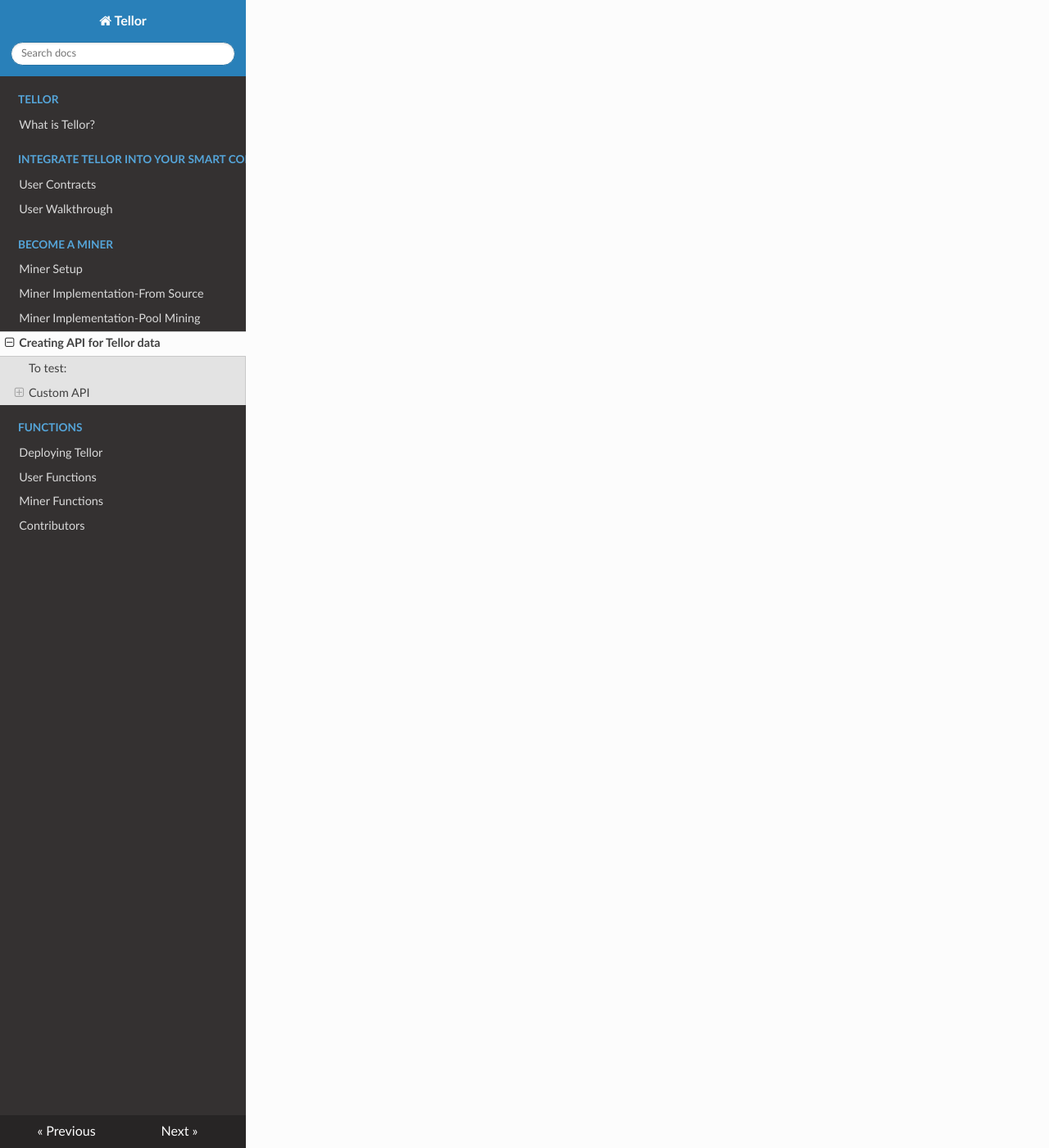
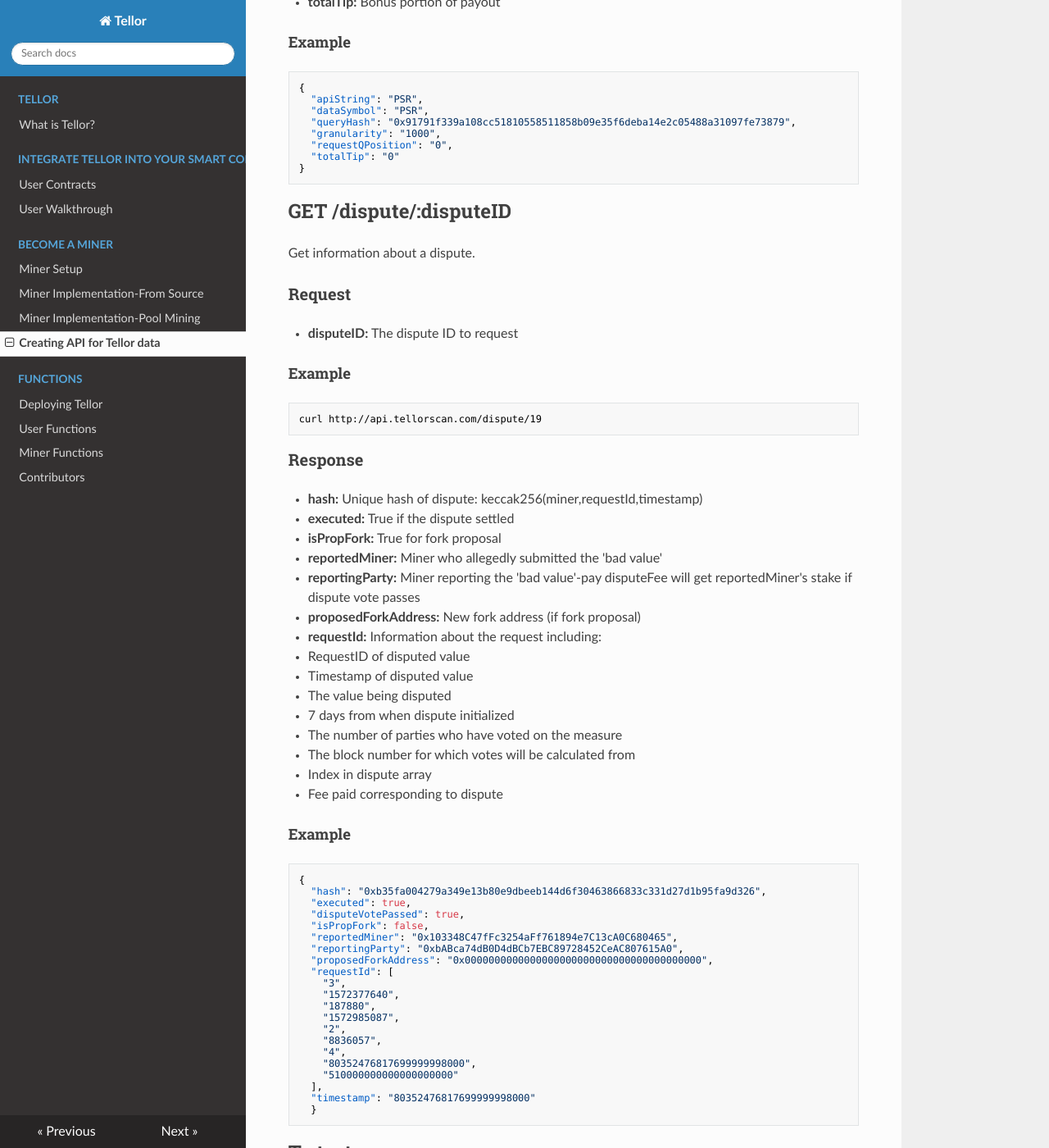
Before and after one commit to tellor-io/TellorDocumentation, an MkDocs documentation site: the page built from docs/TellorApi.md, in a window 1280 px wide and 1400 px high, scrolled down 2554 px. Shown: the whole window at 82% size. Built offline with MkDocs 1.6.1, drawn with Linux system fonts in a browser that asks for light colours; nearby versions of some CDN libraries; a script that is not in the unit is left out; some of the changed text lies outside the part shown.

Commit message:
Added API Documentation

````diff
--- a/docs/TellorApi.md
+++ b/docs/TellorApi.md
@@ -1,5 +1,145 @@
 # Tellor REST API
-The [Tellor REST API](https://github.com/tellor-io/tellorREST)repository  allows you to create a local API for Tellor information.
+The [Tellor REST API](https://github.com/tellor-io/tellorREST) repository allows you to create a local API for Tellor information. You can also access Tellor API using the endpoint at [api.tellorscan.com](http://api.tellorscan.com/info)
+
+# REST API Documentation
+This section documents the REST API endpoints.
+
+## GET /info
+Get general statistics about the Tellor network.
+### Request
+* None
+### Response
+* **stakerCount:** The number of accounts staking 1000 TRB
+* **difficulty:** The current network difficulty
+* **currentRequestId:** The current request ID, referencing PSR
+* **disputeCount:** The number of disputes that have occured all time
+* **total_supply:** The amount of TRB tokens that have been issued by the Tellor network
+* **timeOfLastNewValue:** The unix epoch time that the last new value was added to the Tellor data feed
+* **requestCount:** Total number of requests through the system
+#### Example
+```
+{
+  "stakerCount": "47",
+  "difficulty": "1246804904077941",
+  "currentRequestId": "2",
+  "disputeCount": "19",
+  "total_supply": "1145832115753024439922925",
+  "timeOfLastNewValue": "1586008020",
+  "requestCount": "51"
+}
+```
+
+## GET /requestq
+Get the request queue.
+### Request
+* None
+### Response
+* **requestq:** Integer array of the top 50 requests by payment amount
+#### Example
+```
+{
+  "requestq": [0, 0, ..., 0]
+}
+```
+
+## GET /price/:requestID
+Get the price of a specific PSR.
+### Request
+* **requestID:** The API value to request, references a PSR
+#### Example
+```
+curl http://api.tellorscan.com/price/1
+```
+### Response
+* **didGet:** True if the requestID has a price, false otherwise
+* **value:** The value for the price, multiplied by some granularity (e.g. 1000)
+* **timestampRetrieved:** The unix epoch time the value was last updated
+#### Example
+```
+{
+  "didGet": true,
+  "value": "136880",
+  "timestampRetrieved": "1585835760"
+}
+```
+
+## GET /requestinfo/:requestID
+Get general information about a PSR.
+### Request
+* **requestID:** The API value to request, references a PSR
+#### Example
+```
+curl http://api.tellorscan.com/requestinfo/1
+```
+### Response
+* **apiString:** The query string for this request
+* **dataSymbol:** Short name for API request
+* **queryHash:** Hash of api string and granularity
+* **granularity:** The amount of decimals desired on the requested value
+* **requestQPosition:** Index in request queue
+* **totalTip:** Bonus portion of payout
+#### Example
+```
+{
+  "apiString": "PSR",
+  "dataSymbol": "PSR",
+  "queryHash": "0x91791f339a108cc51810558511858b09e35f6deba14e2c05488a31097fe73879",
+  "granularity": "1000",
+  "requestQPosition": "0",
+  "totalTip": "0"
+}
+```
+
+## GET /dispute/:disputeID
+Get information about a dispute.
+### Request
+* **disputeID:** The dispute ID to request
+#### Example
+```
+curl http://api.tellorscan.com/dispute/19
+```
+### Response
+* **hash:** Unique hash of dispute: keccak256(miner,requestId,timestamp)
+* **executed:** True if the dispute settled
+* **isPropFork:** True for fork proposal
+* **reportedMiner:** Miner who allegedly submitted the 'bad value'
+* **reportingParty:** Miner reporting the 'bad value'-pay disputeFee will get reportedMiner's stake if dispute vote passes
+* **proposedForkAddress:** New fork address (if fork proposal)
+* **requestId:** Information about the request including:
+  * RequestID of disputed value
+  * Timestamp of disputed value
+  * The value being disputed
+  * 7 days from when dispute initialized
+  * The number of parties who have voted on the measure
+  * The block number for which votes will be calculated from
+  * Index in dispute array
+  * Fee paid corresponding to dispute
+
+#### Example
+```
+{
+  "hash": "0xb35fa004279a349e13b80e9dbeeb144d6f30463866833c331d27d1b95fa9d326",
+  "executed": true,
+  "disputeVotePassed": true,
+  "isPropFork": false,
+  "reportedMiner": "0x103348C47fFc3254aFf761894e7C13cA0C680465",
+  "reportingParty": "0xbABca74dB0D4dBCb7EBC89728452CeAC807615A0",
+  "proposedForkAddress": "0x0000000000000000000000000000000000000000",
+  "requestId": [
+    "3",
+    "1572377640",
+    "187880",
+    "1572985087",
+    "2",
+    "8836057",
+    "4",
+    "80352476817699999998000",
+    "510000000000000000000"
+  ],
+  "timestamp": "80352476817699999998000"
+  }
+```
+
 
 ## To test:
 
````
